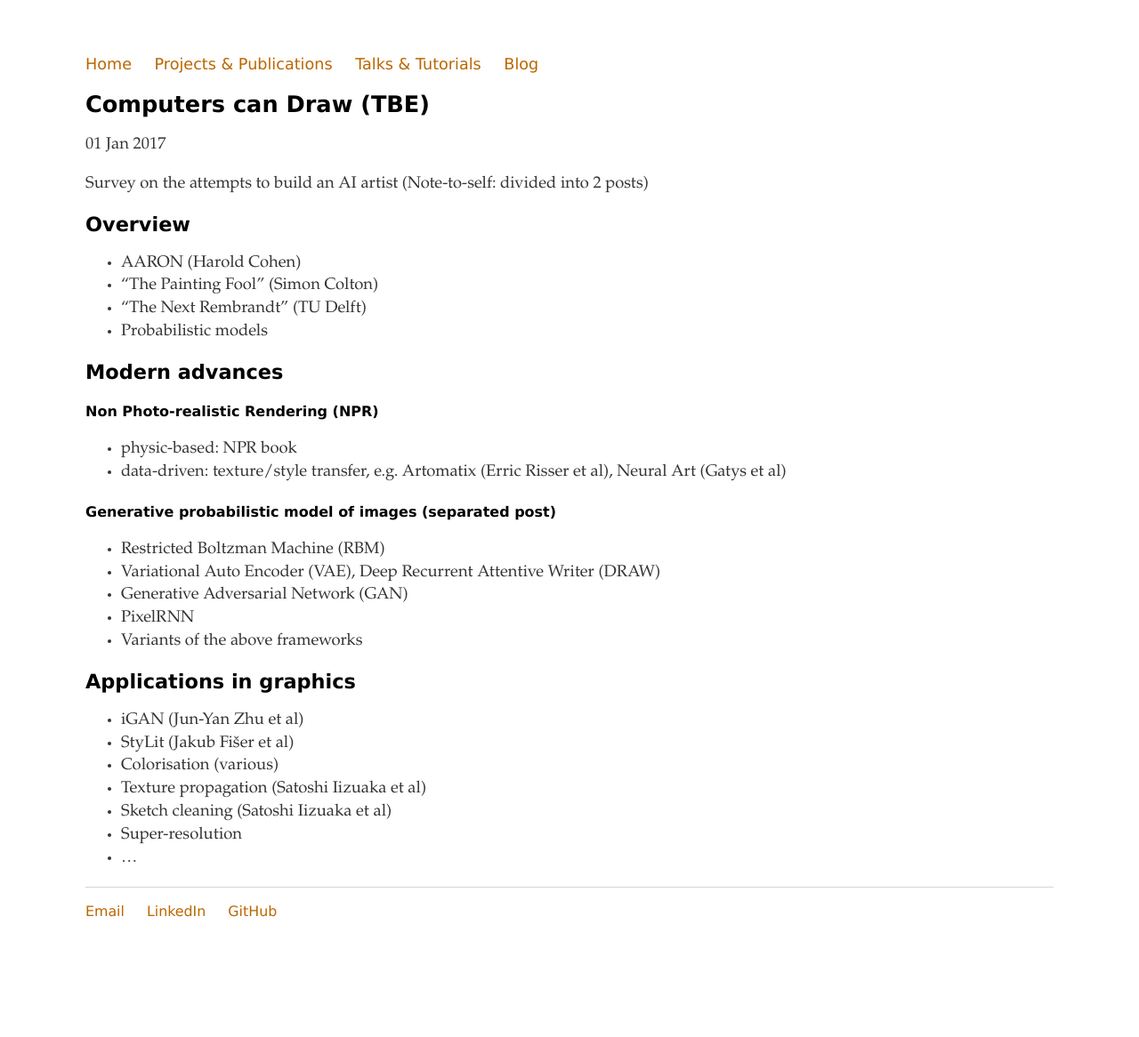
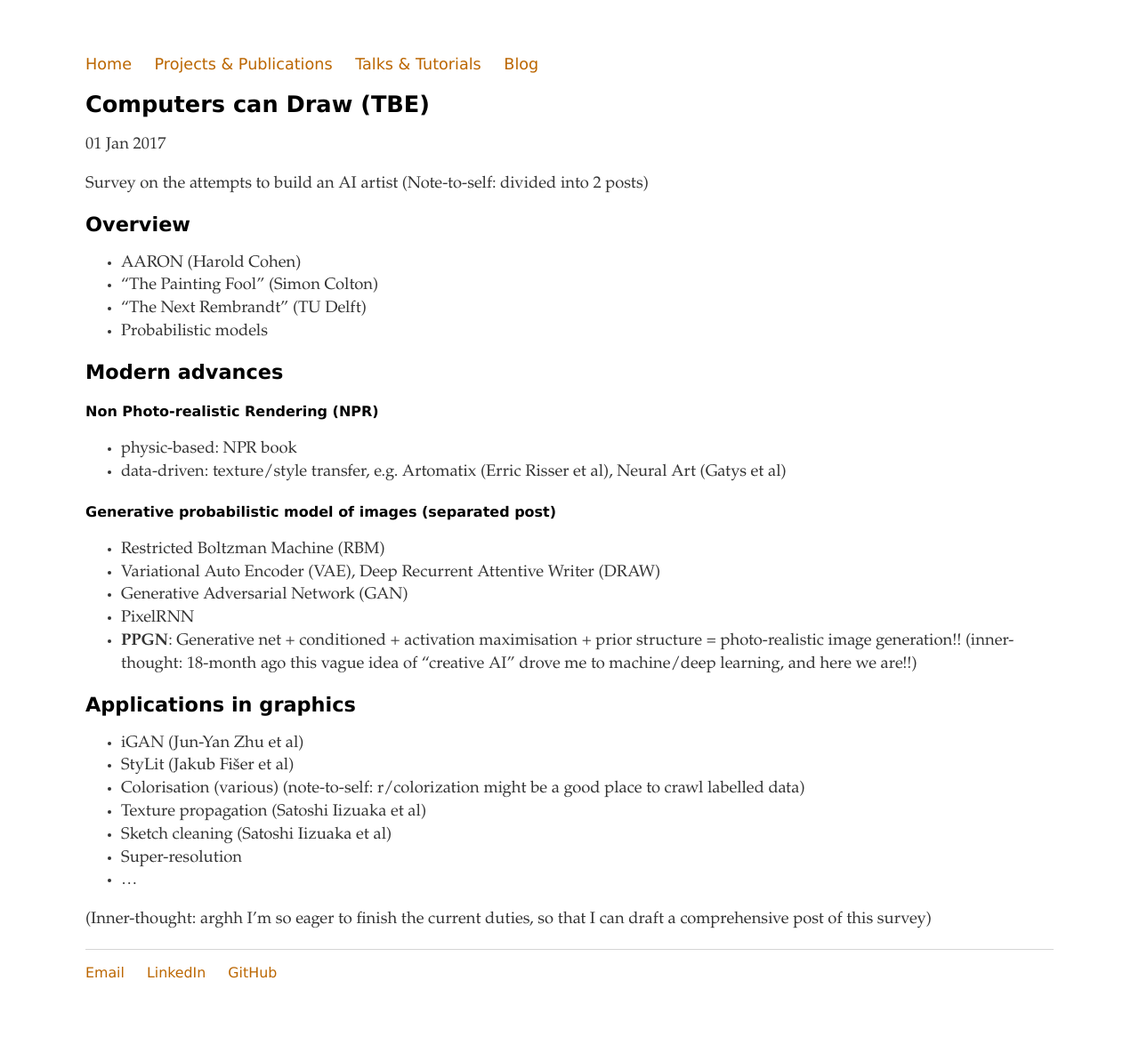
Before and after one commit to huuson94/hoamle.github.io, a Jekyll site: the page built from _posts/2017-01-01-computers-can-draw.md, in a window 1280 px wide. Shown: the whole page at 89% size. Built offline with Jekyll 4.4.1, drawn with Linux system fonts in a browser that asks for light colours; some web fonts are replaced; before the commit the page ends 1096 px from its top, so only the background shows below that.

Commit message:
Update 2017-01-01-computers-can-draw.md

```diff
--- a/_posts/2017-01-01-computers-can-draw.md
+++ b/_posts/2017-01-01-computers-can-draw.md
@@ -5,6 +5,7 @@ date: 2017-01-01
 ---
 Survey on the attempts to build an AI artist
 (Note-to-self: divided into 2 posts)
+
 
 ## Overview
 - AARON (Harold Cohen)
@@ -23,13 +24,16 @@ Survey on the attempts to build an AI artist
 - Variational Auto Encoder (VAE), Deep Recurrent Attentive Writer (DRAW)
 - Generative Adversarial Network (GAN)
 - PixelRNN
-- Variants of the above frameworks
+- __PPGN__: Generative net + conditioned + activation maximisation + prior structure = photo-realistic image generation!!
+(inner-thought: 18-month ago this vague idea of "creative AI" drove me to machine/deep learning, and here we are!!)
 
 ## Applications in graphics
 - iGAN (Jun-Yan Zhu et al)
 - StyLit (Jakub Fišer et al)
-- Colorisation (various)
+- Colorisation (various) (note-to-self: r/colorization might be a good place to crawl labelled data)
 - Texture propagation (Satoshi Iizuaka et al)
 - Sketch cleaning (Satoshi Iizuaka et al)
 - Super-resolution
 - ...
+
+(Inner-thought: arghh I'm so eager to finish the current duties, so that I can draft a comprehensive post of this survey)
```
